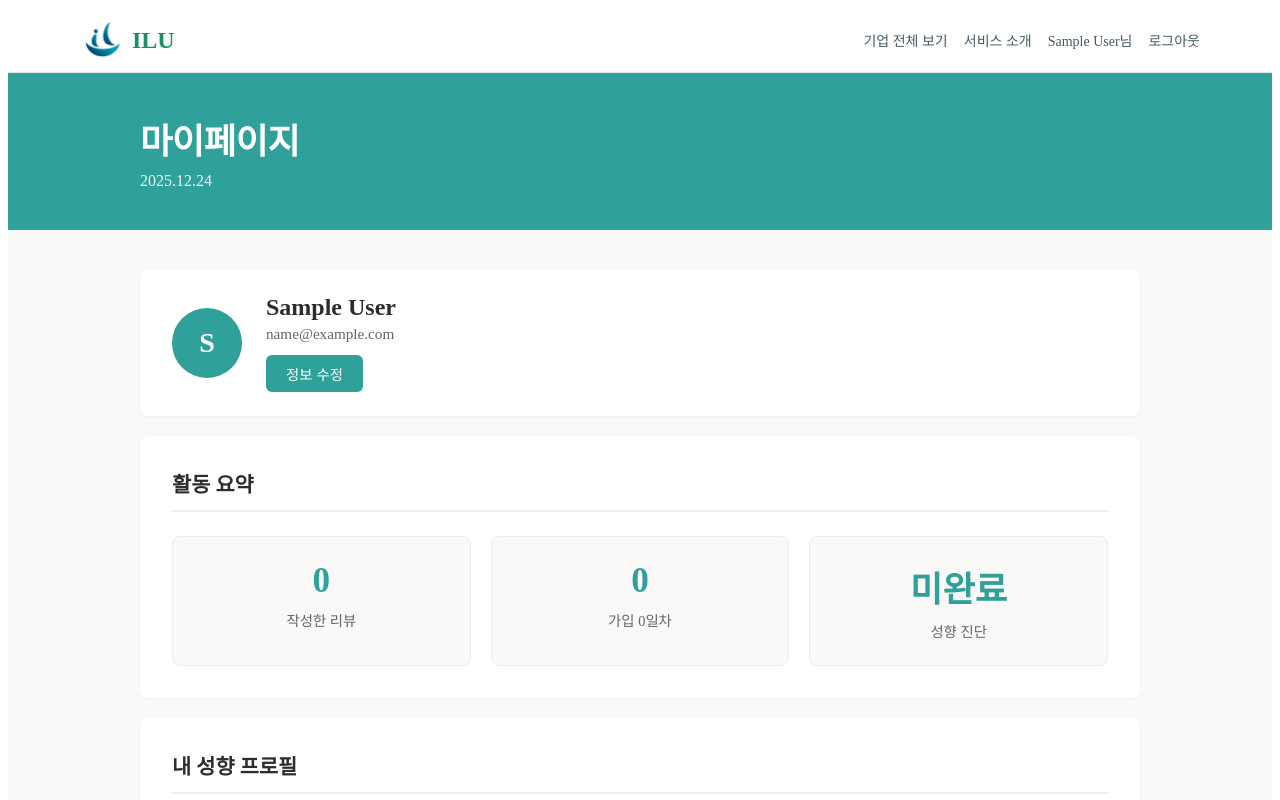
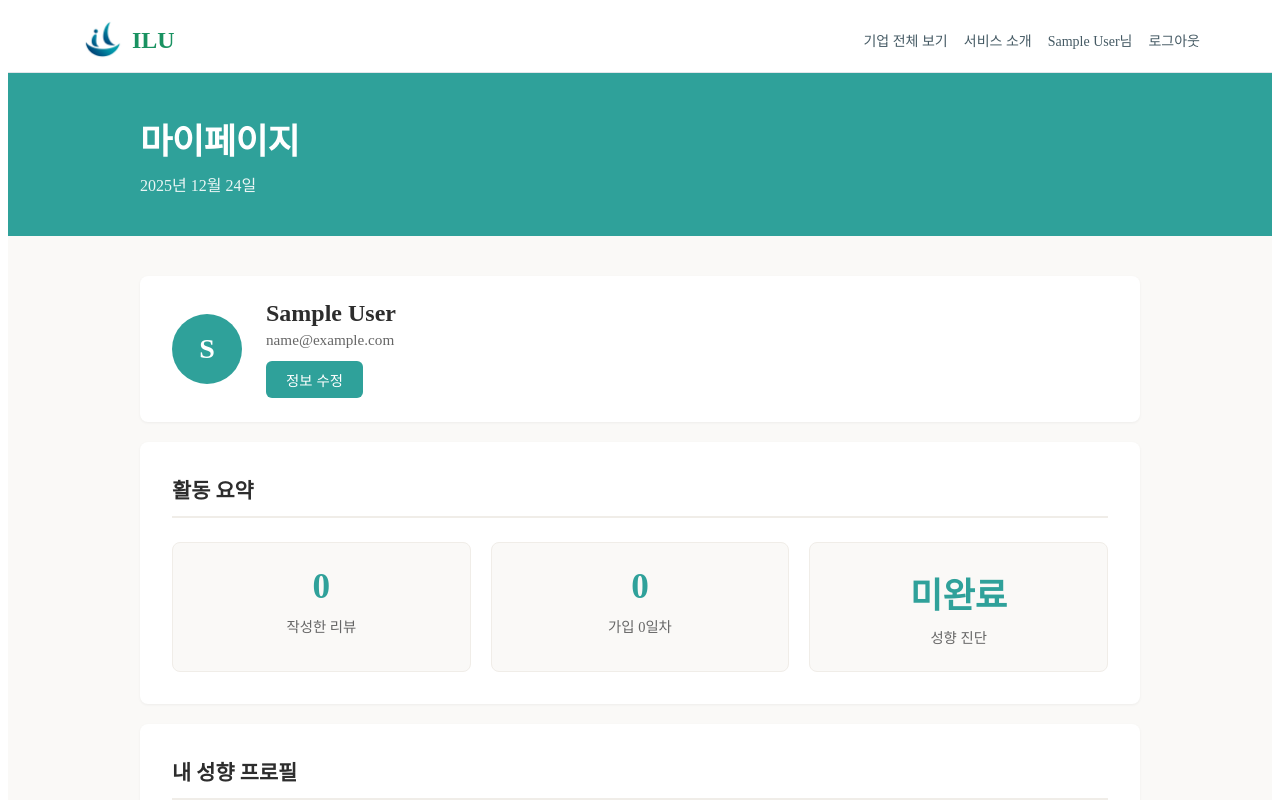
Before and after one commit to yooneverse/project_ILU, a Vue app in the folder ILU_service/: page /mypage in a window 1280 px wide. Shown: the top 800 px of the page. Built offline with nearby package versions, Linux system fonts and the light colour scheme; sample sign-in values are in the browser's storage.

Commit message:
251224_eve_업데이트_u2

```diff
--- a/ILU_service/src/views/MyPageView.vue
+++ b/ILU_service/src/views/MyPageView.vue
@@ -155,7 +155,7 @@ const editForm = ref({
 // 현재 날짜
 const currentDate = computed(() => {
   const today = new Date()
-  return `${today.getFullYear()}.${String(today.getMonth() + 1).padStart(2, '0')}.${String(today.getDate()).padStart(2, '0')}`
+  return `${today.getFullYear()}년 ${String(today.getMonth() + 1).padStart(2, '0')}월 ${String(today.getDate()).padStart(2, '0')}일`
 })
 
 // 가입 일수 계산
```
